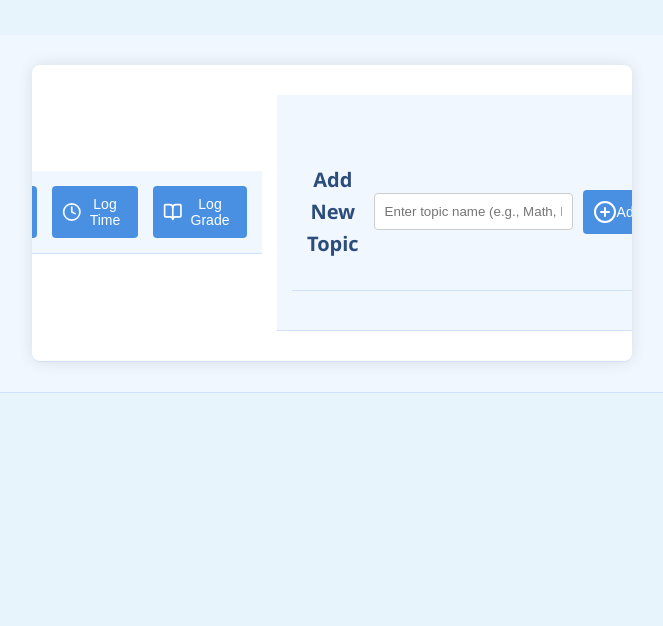
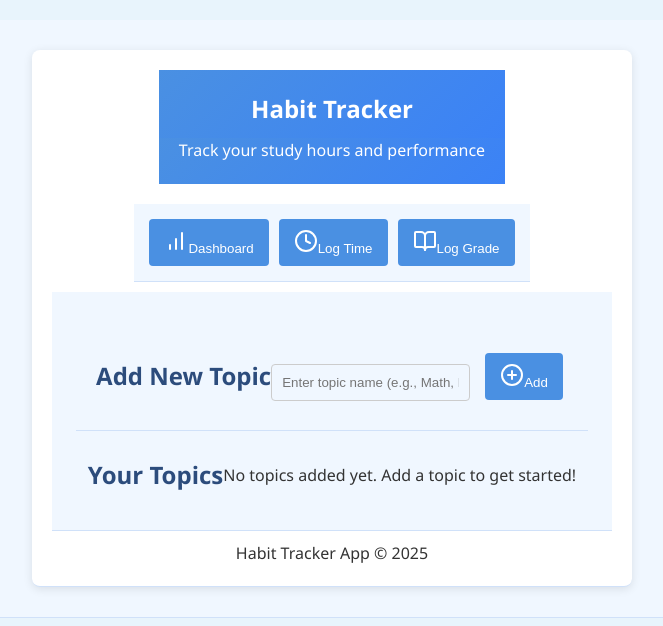
Before and after one commit to shyamtalati/Habit-Tracker, a React (Create React App) app: page / in a window 1280 px wide. Shown: the top 626 px of the page, without its empty margins (308-971 px from the left). Built offline with nearby package versions, Linux system fonts and the light colour scheme.

Commit message:
hhahahfadfadfas

```diff
--- a/src/App.css
+++ b/src/App.css
@@ -1,219 +1,129 @@
-/* Base Reset */
+/* Complete Reset - Aggressive approach */
 * {
-  box-sizing: border-box;
   margin: 0;
   padding: 0;
+  box-sizing: border-box;
+  border: none !important;
+  border-radius: 0 !important;
+  box-shadow: none !important;
+  background: transparent !important;
 }
 
-/* Body styling */
+/* Only apply backgrounds to specific elements */
 body {
   font-family: 'Segoe UI', Tahoma, Geneva, Verdana, sans-serif;
-  background-color: #e8f4fc;
   color: #333;
   line-height: 1.6;
-  display: flex;
-  justify-content: center;
+  background-color: #e8f4fc !important;
   padding: 20px;
 }
 
-/* Root container */
+/* Force single container */
 #root {
-  width: 100%;
-  max-width: 1000px;
+  max-width: 800px;
+  margin: 0 auto;
 }
 
-/* Main container styling */
-#root > div {
-  border-radius: 8px;
+/* Main app container - only this gets a background and border */
+#root > div:first-child {
+  border-radius: 8px !important;
+  background-color: white !important;
+  box-shadow: 0 2px 10px rgba(0, 0, 0, 0.1) !important;
   overflow: hidden;
-  box-shadow: 0 0 15px rgba(0, 0, 0, 0.1);
-  background-color: white;
+  display: flex;
+  flex-direction: column;
 }
 
-/* Header section - top tier */
-.app-header, h1:first-of-type {
-  background: linear-gradient(135deg, #4a90e2, #3b82f6);
+/* Header - only top-level header gets styling */
+h1:first-of-type, .app-title {
+  font-size: 24px;
+  padding: 20px 20px 10px 20px;
+  text-align: center;
+  background: linear-gradient(135deg, #4a90e2, #3b82f6) !important;
   color: white;
-  padding: 20px;
-  text-align: center;
   width: 100%;
 }
 
-.app-subtitle, h1 + p {
+/* Subtitle under header */
+h1 + p, .app-subtitle {
+  padding: 0 20px 20px 20px;
   text-align: center;
   color: white;
-  margin-top: -5px;
-  padding-bottom: 10px;
-  background: linear-gradient(135deg, #4a90e2, #3b82f6);
+  background: linear-gradient(135deg, #4a90e2, #3b82f6) !important;
+  margin-bottom: 20px;
 }
 
-/* Navigation section - second tier */
-.nav-buttons, div:has(button):first-of-type {
+/* Navigation buttons */
+button {
+  padding: 10px 15px !important;
+  background-color: #4a90e2 !important;
+  color: white !important;
+  border-radius: 4px !important;
+  cursor: pointer;
+  margin: 5px;
+}
+
+/* Force navigation container to be horizontal and centered */
+#root > div > div button,
+#root button[id^="dashboard"],
+#root button[id^="log"] {
+  display: inline-block;
+}
+
+div:has(button) {
   display: flex;
   justify-content: center;
-  gap: 15px;
-  padding: 15px;
-  background-color: #f0f7ff;
-  border-bottom: 1px solid #d0e1f9;
+  flex-wrap: wrap;
+  padding: 10px;
+  background-color: #f0f7ff !important;
+  border-bottom: 1px solid #d0e1f9 !important;
 }
 
-/* Button styling */
-.nav-button, button {
-  padding: 8px 16px;
-  background-color: #4a90e2;
-  color: white;
-  border: none;
-  border-radius: 4px;
-  cursor: pointer;
+/* Form section */
+div:has(input) {
   display: flex;
+  justify-content: center;
   align-items: center;
-  font-size: 14px;
-  transition: all 0.2s;
+  padding: 20px;
+  margin: 10px auto;
+  max-width: 600px;
 }
 
-.nav-button:hover, button:hover {
-  background-color: #3a7bd5;
-  transform: translateY(-1px);
+input[type="text"] {
+  padding: 10px !important;
+  border: 1px solid #ccc !important;
+  border-radius: 4px !important;
+  flex: 1;
+  margin-right: 10px;
 }
 
-/* Main content area - third tier */
-.app-main, #root > div > div:nth-child(2) {
-  padding: 20px;
-  background-color: white;
+/* Main content area - must have padding */
+#root > div > div {
+  padding: 10px;
 }
 
-/* Section headings */
-.section-title, h2 {
-  font-size: 20px;
-  font-weight: 600;
+/* Section titles */
+h2, h3 {
   margin: 15px 0;
   color: #2c4c7c;
   text-align: center;
 }
 
-/* Add topic form */
-form, div:has(input) {
-  display: flex;
-  justify-content: center;
-  align-items: center;
-  margin: 15px auto;
+/* Topic card */
+div:has(> h3) {
+  background-color: #f9fbff !important;
+  border-radius: 8px !important;
+  padding: 15px !important;
+  margin: 15px auto !important;
   max-width: 600px;
+  border-left: 4px solid #4a90e2 !important;
 }
 
-input[type="text"] {
-  flex: 1;
-  padding: 10px;
-  border: 1px solid #ccc;
-  border-radius: 4px;
-  margin-right: 10px;
+/* Footer */
+#root > div > div:last-child {
+  margin-top: auto;
+  padding: 15px;
+  text-align: center;
+  background-color: #4a90e2 !important;
+  color: white;
 }
-
-input[type="text"]:focus {
-  outline: none;
-  border-color: #4a90e2;
-  box-shadow: 0 0 0 3px rgba(74, 144, 226, 0.1);
-}
-
-button[type="submit"], button:has(svg) {
-  padding: 10px;
-  min-width: 80px;
-}
-
-/* Topic cards */
-.topic-card, div:has(h3) {
-  background-color: #f9fbff;
-  border-radius: 8px;
-  padding: 15px;
-  margin: 15px auto;
-  max-width: 600px;
-  border-left: 4px solid #4a90e2;
-}
-
-.topic-name, h3 {
-  font-size: 18px;
-  font-weight: 600;
-  margin-bottom: 10px;
-  color: #2c4c7c;
-  text-align: center;
-}
-
-/* Stats grid */
-.stats-grid {
-  display: grid;
-  grid-template-columns: repeat(2, 1fr);
-  gap: 10px;
-  margin-bottom: 15px;
-}
-
-.stat-item {
-  background-color: #f0f7ff;
-  padding: 10px;
-  border-radius: 4px;
-  text-align: center;
-}
-
-.stat-label {
-  color: #4a5568;
-  font-size: 14px;
-}
-
-.stat-value {
-  font-weight: bold;
-  color: #2c4c7c;
-  font-size: 16px;
-}
-
-/* Recommendation box */
-.recommendation {
-  background-color: #e6f0ff;
-  padding: 12px;
-  border-radius: 4px;
-  font-size: 14px;
-  border-left: 3px solid #4a90e2;
-  text-align: center;
-  margin-top: 10px;
-}
-
-/* Footer section - bottom tier */
-.app-footer, div:last-child:has(span:contains("2025")) {
-  background-color: #4a90e2;
-  color: white;
-  text-align: center;
-  padding: 15px;
-  font-size: 14px;
-  margin-top: auto;
-}
-
-/* Fix specific elements */
-#dashboard, #logTime, #logGrade {
-  width: 100%;
-  display: flex;
-  justify-content: center;
-  align-items: center;
-}
-
-/* Responsive adjustments */
-@media (max-width: 600px) {
-  body {
-    padding: 10px;
-  }
-
-  .nav-buttons {
-    flex-direction: column;
-    gap: 5px;
-  }
-
-  .stats-grid {
-    grid-template-columns: 1fr;
-  }
-
-  form, div:has(input) {
-    flex-direction: column;
-  }
-
-  input[type="text"] {
-    width: 100%;
-    margin-right: 0;
-    margin-bottom: 10px;
-  }
-}
```
